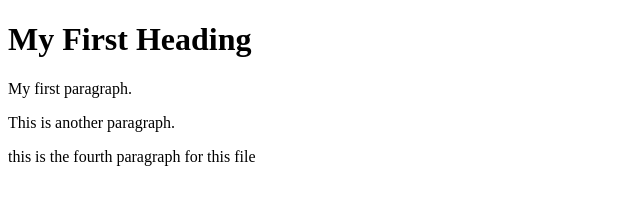
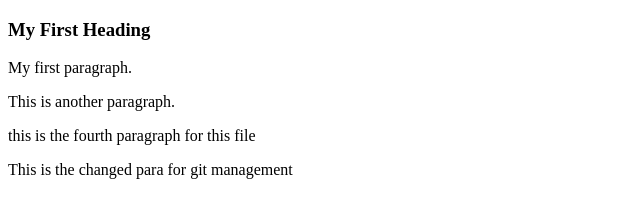
Before and after one commit to mohd-hossain68/mygit-learning, a plain HTML site: page index.html in a window 1280 px wide. Shown: the whole page, without its empty margins (0-640 px from the left). Drawn offline with Linux system fonts and the light colour scheme.

Commit message:
index.html new fc

```diff
--- a/index.html
+++ b/index.html
@@ -2,9 +2,10 @@
 <html>
 <body>
 
-<h1>My First Heading</h1>
+<h3>My First Heading</h3>
 <p>My first paragraph.</p>
 <p>This is another paragraph.</p>
-<p>this is the fourth paragraph for this file</>
+<p>this is the fourth paragraph for this file</p>
+<p>This is the changed para for git management</p>
 </body>
 </html>
```
